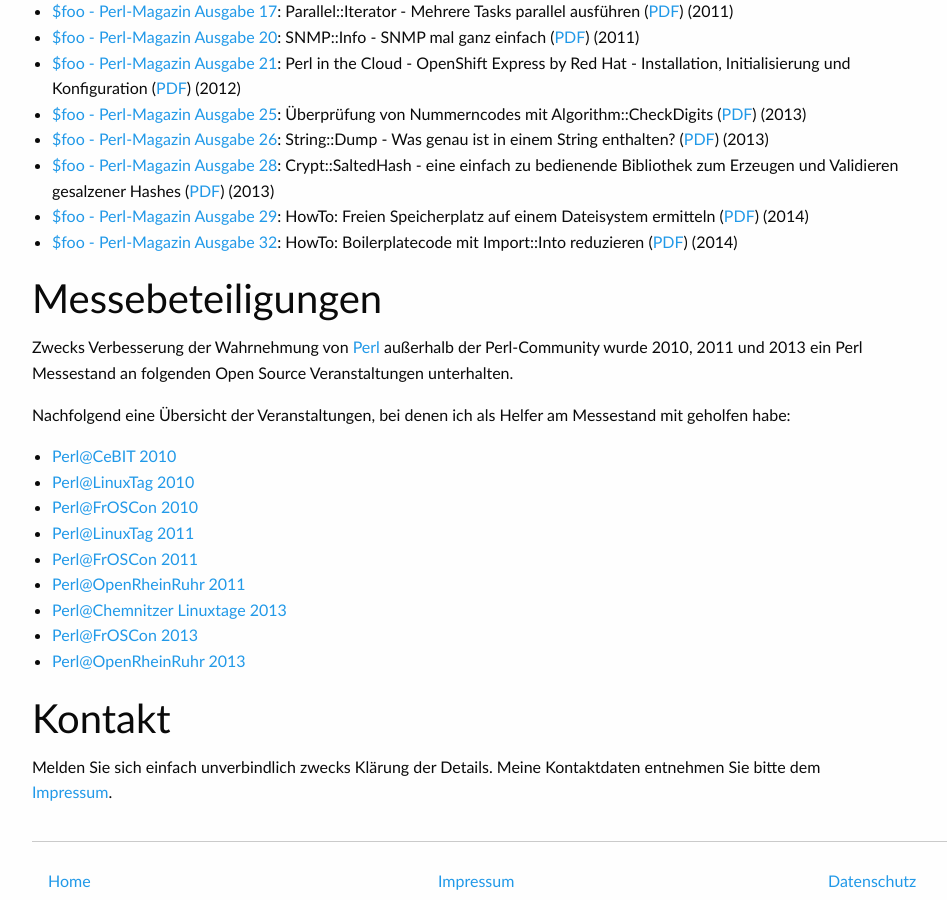
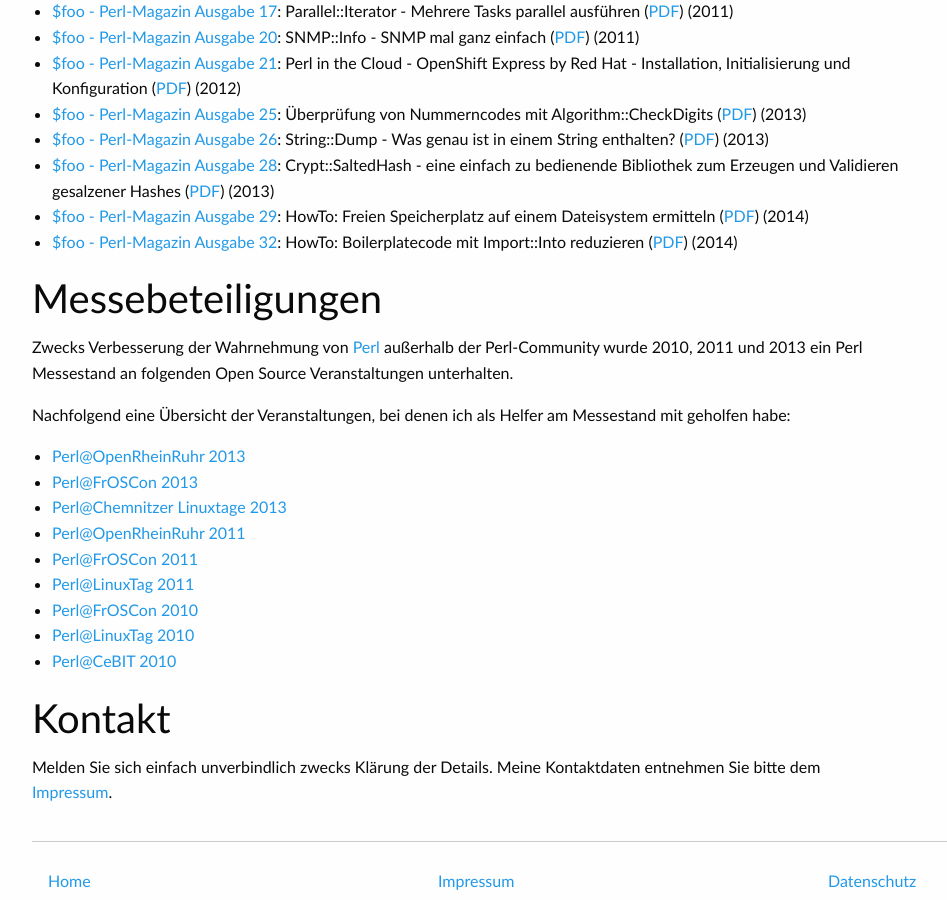
Before and after one commit to thomas-fahle/thomas-fahle.github.io, a Jekyll site: the page built from talks.html, in a window 1280 px wide and 900 px high, scrolled down 921 px. Shown: the whole window, without its empty margins (23-970 px from the left). Built offline with Jekyll 4.4.1, drawn with Linux system fonts in a browser that asks for light colours.

Commit message:
Improve - Events in descending chronological order

```diff
--- a/talks.html
+++ b/talks.html
@@ -53,15 +53,15 @@ Nachfolgend eine &Uuml;bersicht der Veranstaltungen, bei denen ich als Helfer am
 </p>
 
 <ul>
+ <li><a href="https://www.openrheinruhr.de/">Perl@OpenRheinRuhr 2013</a></li>
+ <li><a href="https://www.froscon.de/">Perl@FrOSCon 2013</a></li>
+ <li><a href="https://chemnitzer.linux-tage.de/2013/">Perl@Chemnitzer Linuxtage 2013</a></li>
+ <li><a href="https://www.openrheinruhr.de/">Perl@OpenRheinRuhr 2011</a></li>
+ <li><a href="https://www.froscon.de/">Perl@FrOSCon 2011</a></li>
+ <li><a href="http://www.linuxtag.org/2011/de/aussteller/aussteller-partner.html">Perl@LinuxTag 2011</a></li>
+ <li><a href="https://www.froscon.de/">Perl@FrOSCon 2010</a></li>
+ <li><a href="http://www.linuxtag.org/2010/de/aussteller/aussteller-2010.html">Perl@LinuxTag 2010</a></li>
  <li><a href="http://cebit.perl-magazin.de/">Perl@CeBIT 2010</a></li>
- <li><a href="http://www.linuxtag.org/2010/de/aussteller/aussteller-2010.html">Perl@LinuxTag 2010</a></li>
- <li><a href="https://www.froscon.de/">Perl@FrOSCon 2010</a></li>
- <li><a href="http://www.linuxtag.org/2011/de/aussteller/aussteller-partner.html">Perl@LinuxTag 2011</a></li>
- <li><a href="https://www.froscon.de/">Perl@FrOSCon 2011</a></li>
- <li><a href="https://www.openrheinruhr.de/">Perl@OpenRheinRuhr 2011</a></li>
- <li><a href="https://chemnitzer.linux-tage.de/2013/">Perl@Chemnitzer Linuxtage 2013</a></li>
- <li><a href="https://www.froscon.de/">Perl@FrOSCon 2013</a></li>
- <li><a href="https://www.openrheinruhr.de/">Perl@OpenRheinRuhr 2013</a></li>
 </ul>
 
 <h2>Kontakt</h2>
```
